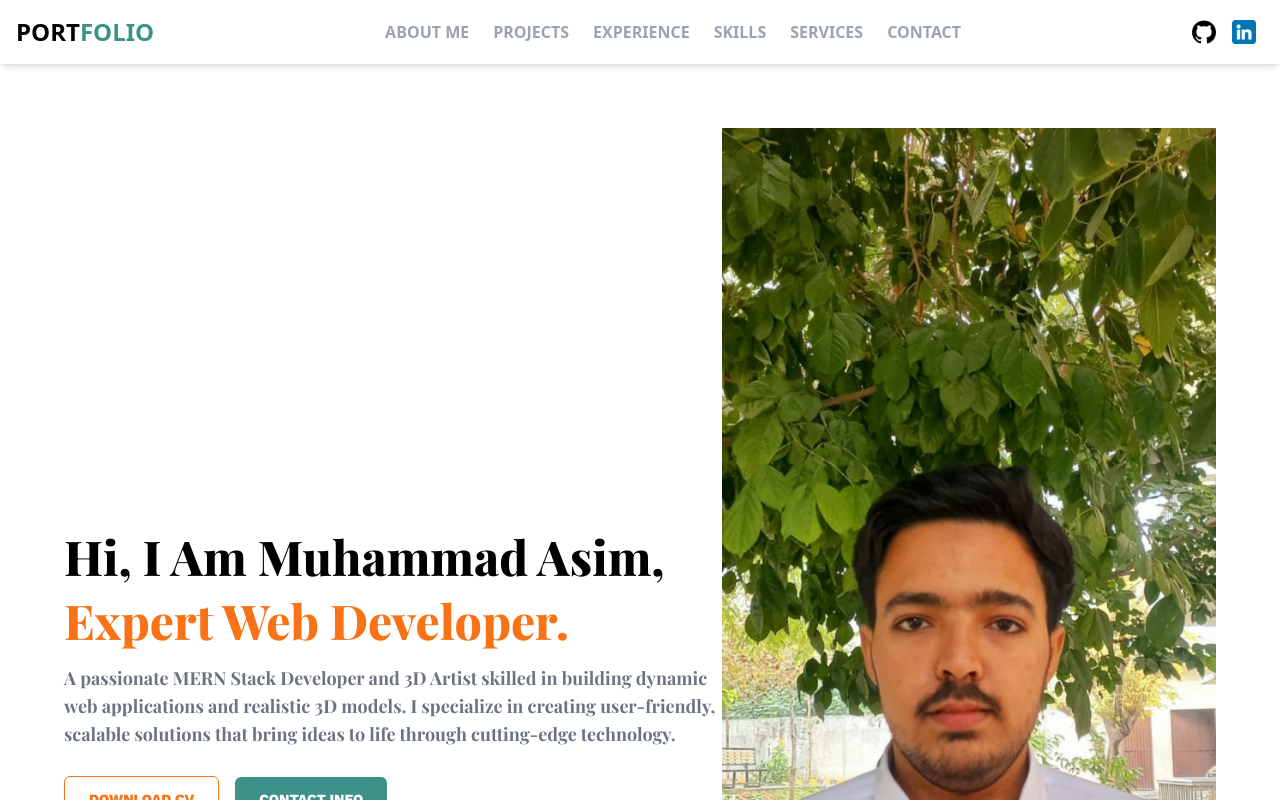
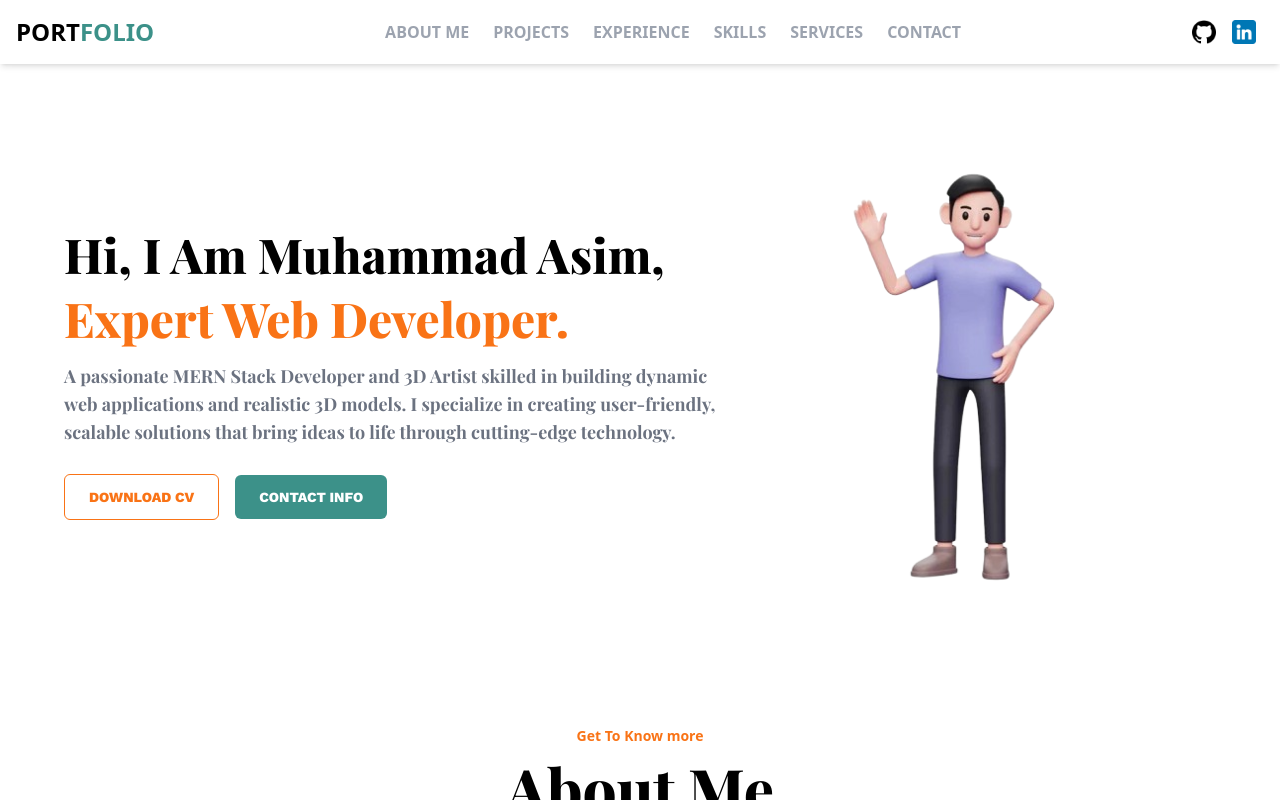
Before and after one commit to Muhammadasim225/Portfolio-Website, a React (Vite) app in the folder frontend/portfolio-app/: page /aboutme in a window 1280 px wide. Shown: the top 800 px of the page. Built offline with nearby package versions, Linux system fonts and the light colour scheme; a web font is replaced by a local one.

Commit message:
Update Homepage.jsx
Signed-off-by: Hi 👋, I'm Mohammad Asim <152905843+Muhammadasim225@users.noreply.github.com>

```diff
--- a/frontend/portfolio-app/src/components/Homepage.jsx
+++ b/frontend/portfolio-app/src/components/Homepage.jsx
@@ -79,7 +79,7 @@ const vari = {
         </motion.div>
         {/* Adjusted the width to take less space */}
         <div className="second lg:w-3/5 lg:flex lg:justify-center sm:mx-auto sm:w-72 sm:flex sm:absolute lg:relative absolute w-56">
-        <motion.img src={profilepic} alt="pic" className='lg:max-w-full lg:h-auto' variants={bacha} initial="hido" whileInView="whiloo" drag/>
+        <motion.img src={ddd} alt="pic" className='lg:max-w-full lg:h-auto' variants={bacha} initial="hido" whileInView="whiloo" drag/>
         </div>
       </div>
     </>
```
